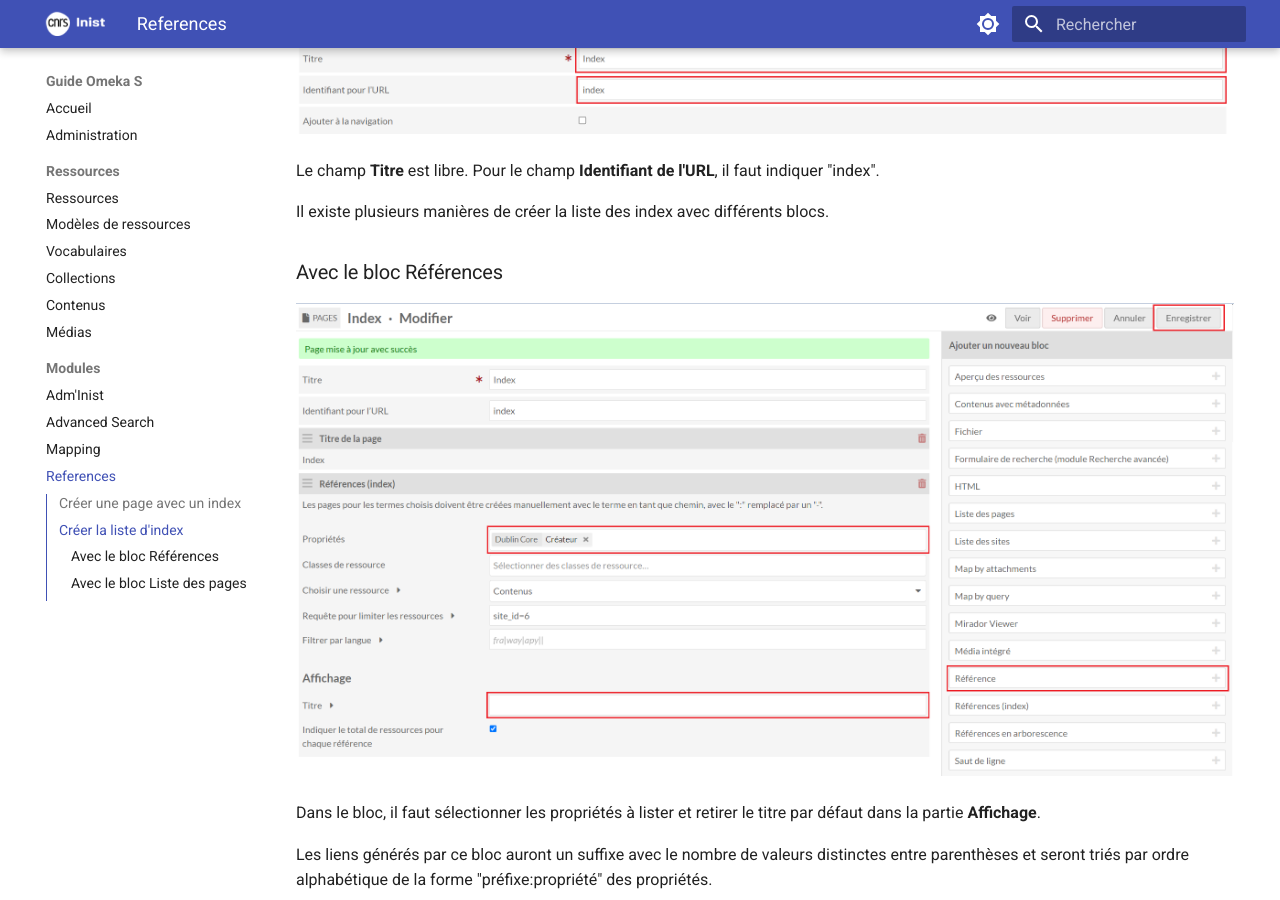
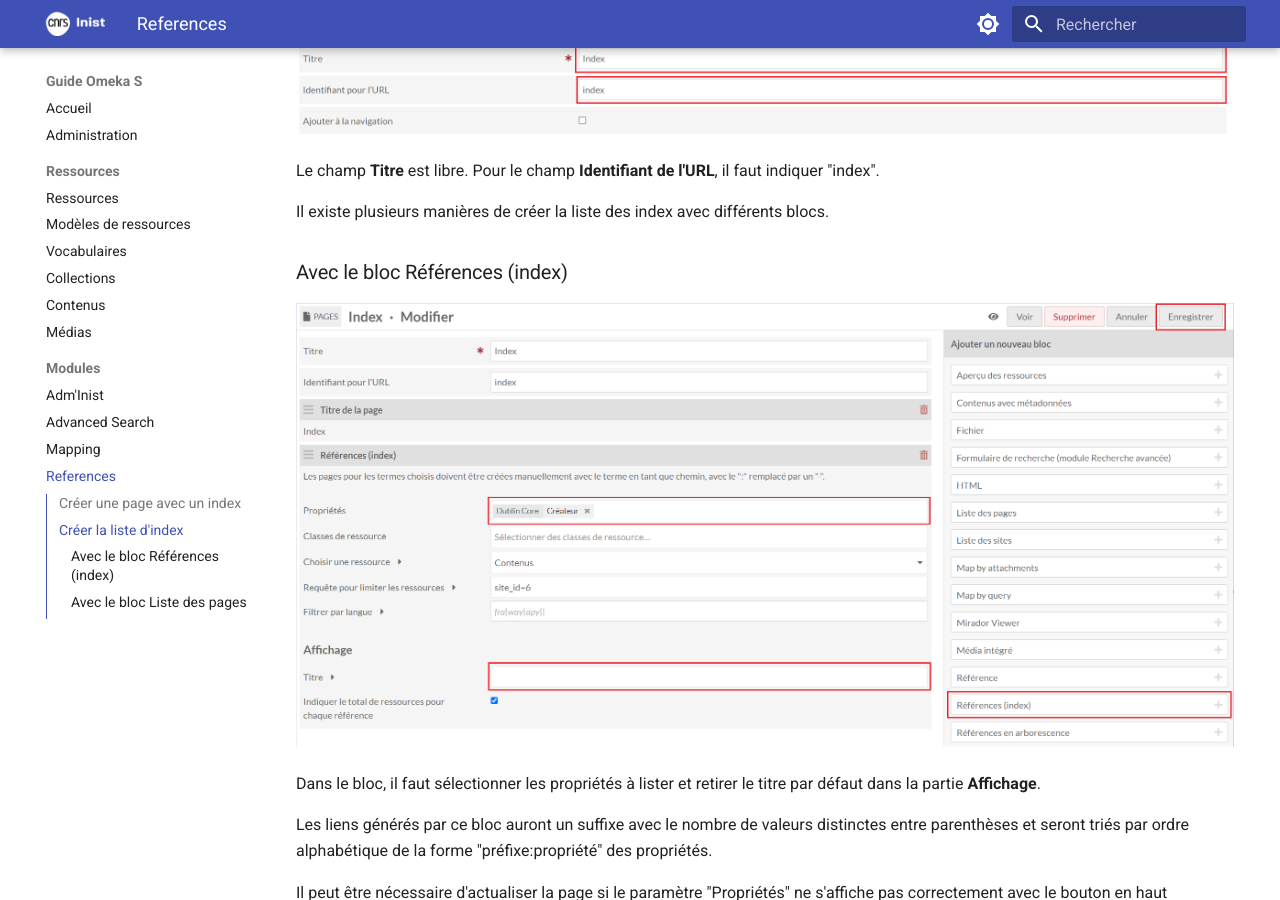
Before and after one commit to inist-omeka/guide-utilisation, an MkDocs documentation site: the page built from docs/module-references.md, in a window 1280 px wide and 900 px high, scrolled down 2171 px. Built offline with MkDocs 1.6.1 and Material for MkDocs 9.7.7, drawn with Linux system fonts in a browser that asks for light colours.

Commit message:
Màj création liste index

```diff
--- a/docs/module-references.md
+++ b/docs/module-references.md
@@ -37,7 +37,7 @@
 
 Il existe plusieurs manières de créer la liste des index avec différents blocs.
 
-### Avec le bloc Références
+### Avec le bloc Références (index)
 
 ![Ajout du bloc Référence](assets/creation-liste-index-3.png)
 
```
Also changed, not shown: docs/assets/creation-liste-index-3.png.
